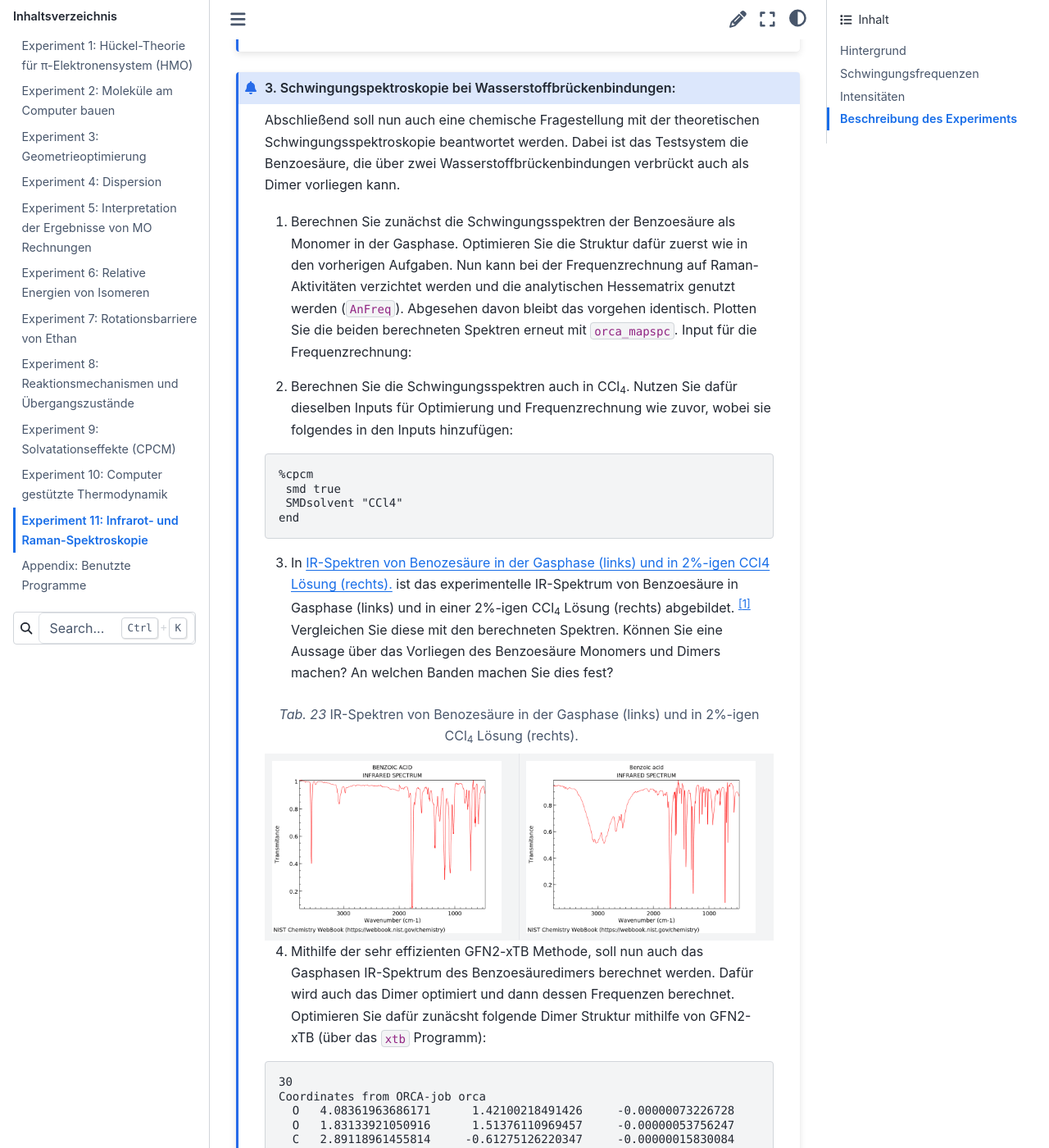
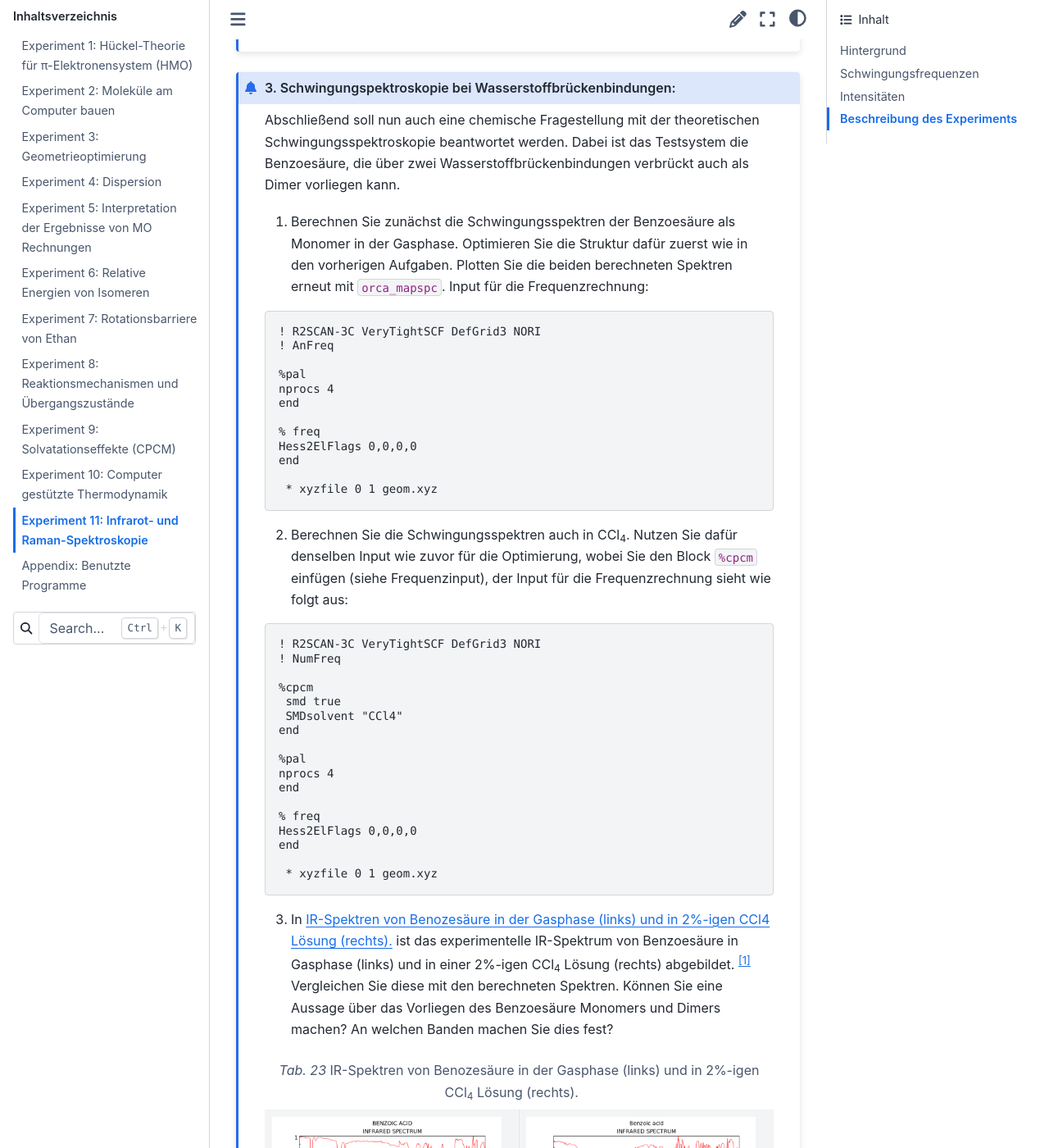
Before and after one commit to grimme-lab/bch616-teaching, a Sphinx documentation site: the page built from doc/ex11_ir_raman.rst, in a window 1280 px wide and 1400 px high, scrolled down 6640 px. Shown: the whole window at 82% size. Built offline with Sphinx 7.4.7 and the Sphinx Book theme 1.1.4, drawn with Linux system fonts in a browser that asks for light colours.

Commit message:
Update ex11_ir_raman.rst
adjusting inputs

```diff
--- a/doc/ex11_ir_raman.rst
+++ b/doc/ex11_ir_raman.rst
@@ -188,9 +188,10 @@ Beschreibung des Experiments
 
     Abschließend soll nun auch eine chemische Fragestellung mit der theoretischen Schwingungsspektroskopie beantwortet werden. Dabei ist das Testsystem die Benzoesäure, die über zwei Wasserstoffbrückenbindungen verbrückt auch als Dimer vorliegen kann.
 
-    1. Berechnen Sie zunächst die Schwingungsspektren der Benzoesäure als Monomer in der Gasphase. Optimieren Sie die Struktur dafür zuerst wie in den vorherigen Aufgaben. Nun kann bei der Frequenzrechnung auf Raman-Aktivitäten verzichtet werden und die analytischen Hessematrix genutzt werden (``AnFreq``). Abgesehen davon bleibt das vorgehen identisch. Plotten Sie die beiden berechneten Spektren erneut mit ``orca_mapspc``. Input für die Frequenzrechnung:
+    1. Berechnen Sie zunächst die Schwingungsspektren der Benzoesäure als Monomer in der Gasphase. Optimieren Sie die Struktur dafür zuerst wie in den vorherigen Aufgaben. Plotten Sie die beiden berechneten Spektren erneut mit ``orca_mapspc``. Input für die Frequenzrechnung:
 
     .. code-block:: none
+
         ! R2SCAN-3C VeryTightSCF DefGrid3 NORI
         ! AnFreq
 
@@ -204,15 +205,27 @@ Beschreibung des Experiments
 
          * xyzfile 0 1 geom.xyz
 
-    2. Berechnen Sie die Schwingungsspektren auch in CCl\ :sub:`4`. Nutzen Sie dafür dieselben Inputs für Optimierung und Frequenzrechnung wie zuvor, wobei sie folgendes in den Inputs hinzufügen:
+    2. Berechnen Sie die Schwingungsspektren auch in CCl\ :sub:`4`. Nutzen Sie dafür denselben Input wie zuvor für die Optimierung, wobei Sie den Block ``%cpcm`` einfügen (siehe Frequenzinput), der Input für die Frequenzrechnung sieht wie folgt aus:
 
     .. code-block:: none
+
+        ! R2SCAN-3C VeryTightSCF DefGrid3 NORI
+        ! NumFreq
 
         %cpcm
          smd true
          SMDsolvent "CCl4"
         end
 
+        %pal
+        nprocs 4
+        end
+
+        % freq
+        Hess2ElFlags 0,0,0,0
+        end
+
+         * xyzfile 0 1 geom.xyz
 
     3. In :ref:`table-spec` ist das experimentelle IR-Spektrum von Benzoesäure in Gasphase (links) und in einer 2%-igen CCl\ :sub:`4` Lösung (rechts) abgebildet. [#]_ Vergleichen Sie diese mit den berechneten Spektren. Können Sie eine Aussage über das Vorliegen des Benzoesäure Monomers und Dimers machen? An welchen Banden machen Sie dies fest?
 
```
